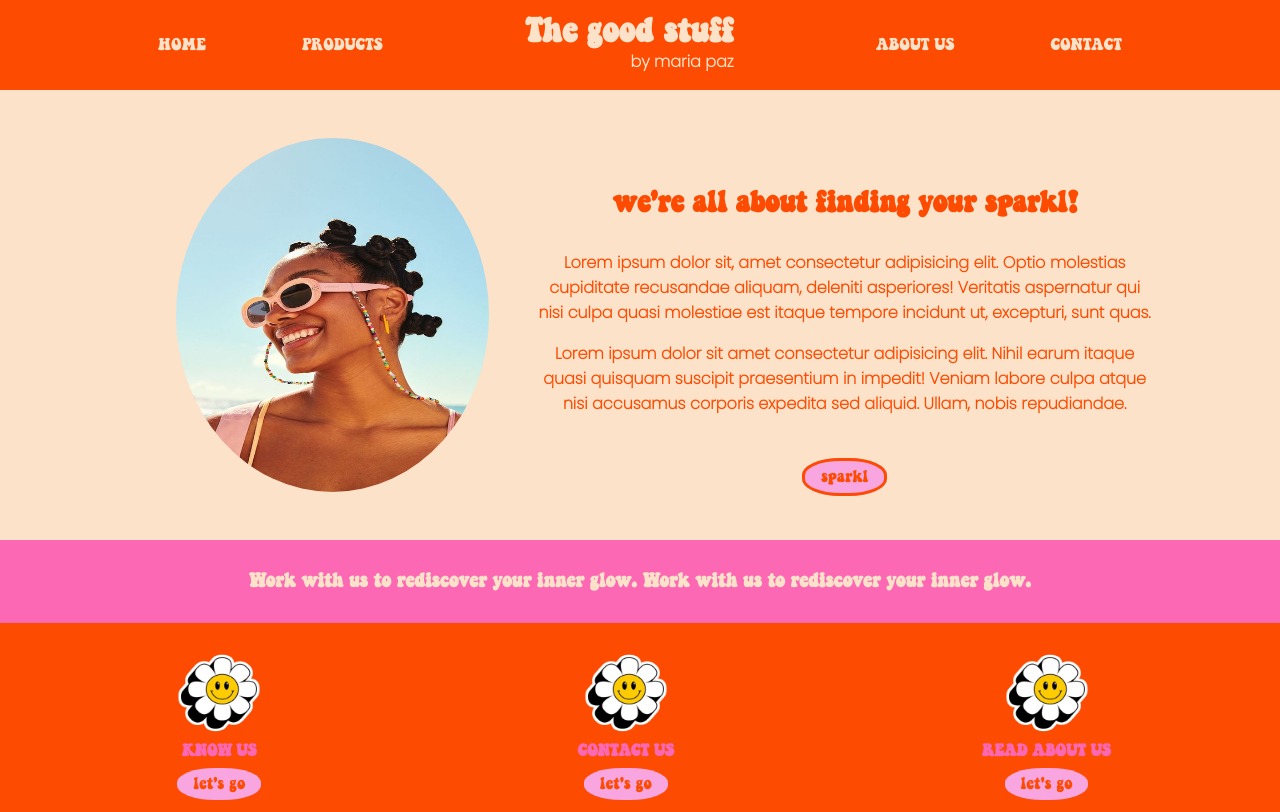
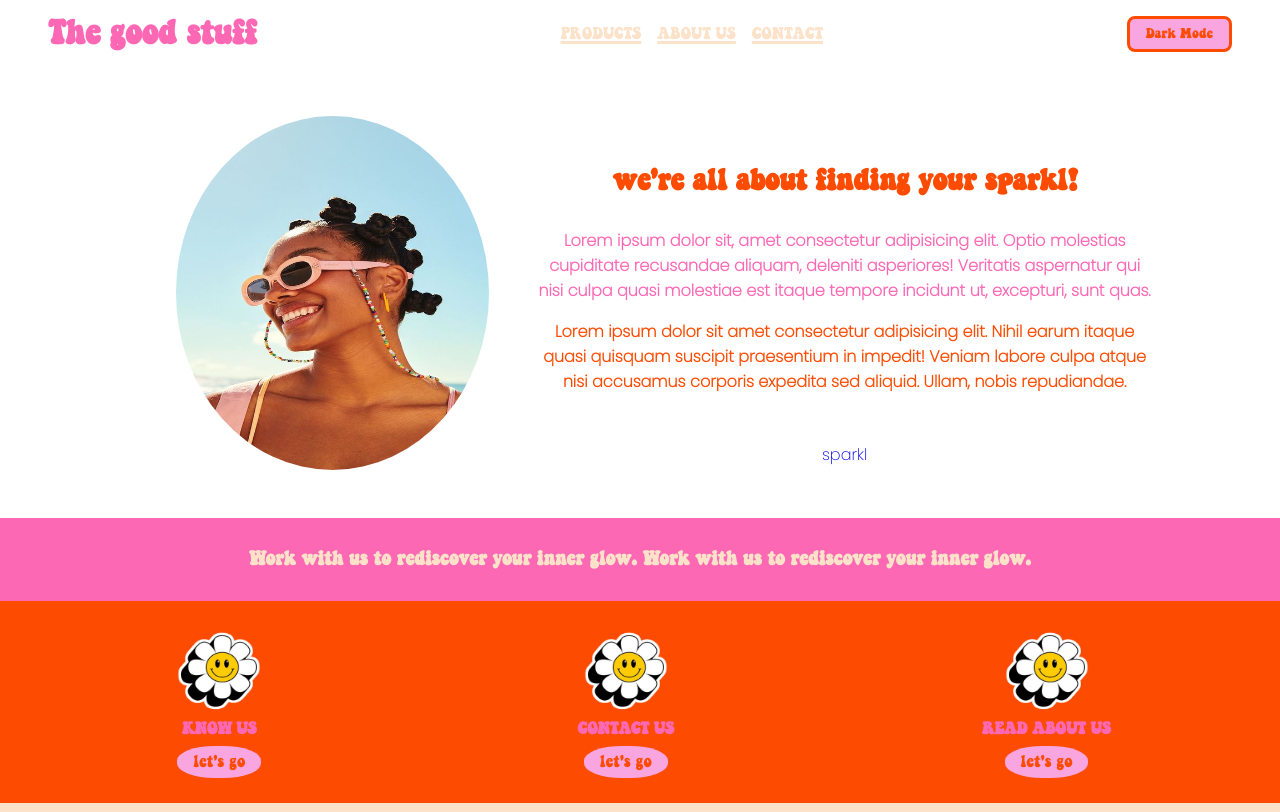
Before and after one commit to mariapazfissolo/thegoodstuff, a plain HTML site: page index.html in a window 1280 px wide. Shown: the top 812 px of the page. Drawn offline with nearby package versions, Linux system fonts and the light colour scheme.

Commit message:
Cambios dark mode

```diff
--- a/css/main.css
+++ b/css/main.css
@@ -21,41 +21,65 @@ h1,h2,h3,h4,h5,h6{
     font-family: groovy;
 
 }
-.logo-titulo{
+.header{
+    display: flex;
+    justify-content: space-between;
+    padding: 1rem 3rem;
+    align-items: center;
+    background-color: transparent;
+    position: sticky;
+}
+.header-logo{
+    font-family: groovy;
+    font-size: 2rem;
+    font-weight: 800;
+    transition: .2s;
+    color: #FD68B5;
+}
+.nav{
+    display: block;
     color: #FCE2C9;
 }
-.logo-subtitulo{
-    color: #FCE2C9;
+.nav-list{
+    font-family: groovy;
+    display: flex;
+    gap: 1rem;
+
 }
-.propaganda{
-    background-color: beige;
-}
-
-.header{
-    display: flex;
-    justify-content: space-evenly;
-    padding: 1rem;
-    align-items: center;
-    background-color: #fd4b01;
-}
-.menu{
+.nav-item{
     list-style-type: none;
-    display: flex;
-    gap: 6rem;
 }
 .menu-link{
     color: #FCE2C9;
+    text-decoration: underline .2rem;
+}
+.header-button{
+    display: flex;
+    align-items: center;
+    gap: 1rem;
+}
+.button{
+    display: flex;
     font-family: groovy;
+    align-items: center;
+    background-color: #F9A5E0;
+    color: #FD4B01;
+    padding: .5rem 1rem;
+    border-radius: .5rem;
+    border: solid .2rem #FD4B01;
+
 }
-.logo-subtitulo{
-    text-align: right;
+.button:hover {
+    background-color: #d9a4ad;
 }
+
 .hero{
-    background-color: #FCE2C9;
+    background-color: transparent;
     display: flex;
     align-items: center;
     padding-inline: 8rem;
 }
+
 .hero-tittle{
     text-align: center;
     padding-top: 6rem;
@@ -66,7 +90,7 @@ h1,h2,h3,h4,h5,h6{
 .hero-text{
     text-align: center;
     padding-bottom: 1rem;
-    color: #FD4B01;
+    color: #FD68B5;
 }
 .hero-image{
     height: 450px;
@@ -79,14 +103,8 @@ h1,h2,h3,h4,h5,h6{
     padding-bottom: 3rem;
     color: #FD4B01;
 }
-.btn{
-    font-family: groovy;
-    background-color: #F9A5E0;
-    color: #FD4B01;
-    padding: .5rem 1rem;
-    border-radius: 45%;
-    border: solid .2rem #FD4B01;
-}
+
+
 .frase{
     display: flex;
     padding: 2rem;
@@ -210,3 +228,14 @@ h1,h2,h3,h4,h5,h6{
     border: solid .3rem white;
     justify-content: center;
 }
+
+/****** DARK MODE ******/
+
+body {
+    transition: background-color .3s, color .3s;
+}
+
+body.dark-mode {
+    background-color: black;
+    color: #FD4B01;
+}
--- a/index.html
+++ b/index.html
@@ -10,32 +10,29 @@
 </head>
 <body>
     <header class="header">
+        <a class="header-logo" href="./index.html">The good stuff</a>
         <nav class="nav">
-            <ul class="menu">
-                <li class="menu-item"><a class="menu-link" href="./index.html">HOME</a></li>
-                <li class="menu-item"><a class="menu-link" href="./pages/products.html">PRODUCTS</a></li>
+            <ul class="nav-list">
+                <li class="nav-item"><a class="menu-link" href="./pages/products.html">PRODUCTS</a></li>
+                <li class="nav-item"><a class="menu-link" href="./pages/about-us.html">ABOUT US</a></li>
+                <li class="nav-item"><a class="menu-link" href="./pages/contact.html">CONTACT</a></li>
             </ul>
         </nav>
-        <div class="logo">
-            <h1 class="logo-titulo">The good stuff</h1>
-            <p class="logo-subtitulo"><strong>by maria paz</strong></p>
+        <div class="header-button">
+            <div>
+                <button id="color-mode" class="button">Dark Mode</button>
+            </div>
         </div>
-        <nav class="nav">
-            <ul class="menu">
-                <li class="menu-item"><a class="menu-link" href="./pages/about-us.html">ABOUT US</a></li>
-                <li class="menu-item"><a class="menu-link" href="./pages/contact.html">CONTACT</a></li>
-            </ul>
-        </nav>
     </header>
     <main>
-        <section class="hero">
+        <section class="hero" id="contenido">
             <img class="hero-image" src="./images/8b9ecad7b1eb6a5071a998394e69a257.jpg" alt="">
             <div class="hero-info">
                 <h2 class="hero-tittle">we're all about finding your sparkl!</h2>
                 <p class="hero-text"><strong>Lorem ipsum dolor sit, amet consectetur adipisicing elit. Optio molestias cupiditate recusandae aliquam, deleniti asperiores! Veritatis aspernatur qui nisi culpa quasi molestiae est itaque tempore incidunt ut, excepturi, sunt quas. </strong></p>
                 <p class="hero-text2"><strong>Lorem ipsum dolor sit amet consectetur adipisicing elit. Nihil earum itaque quasi quisquam suscipit praesentium in impedit! Veniam labore culpa atque nisi accusamus corporis expedita sed aliquid. Ullam, nobis repudiandae.</strong>
                 </p>
-                <p class="hero-text2"><a class="btn" href="#">sparkl</a></p>
+                <p class="hero-text2" id="boton"><a class="btn" href="#">sparkl</a></p>
              </div>
         </section>
         <section class="frase">
@@ -89,13 +86,7 @@
             </div>
 
         </section>
-
-
-
-
-
-
     </main>
-
+   <script src="./js/main.js"></script>
 </body>
 </html>
--- /dev/null
+++ b/js/main.js
@@ -0,0 +1,12 @@
+const colorModeButton = document.querySelector("#color-mode");
+const body = document.body;
+
+colorModeButton.addEventListener("click", cambiarModoColor);
+function cambiarModoColor() {
+    body.classList.toggle("dark-mode");
+    if (body.classList.contains("dark-mode")) {
+        colorModeButton.innerText = "Light Mode";
+    } else {
+        colorModeButton.innerText = "Dark Mode";
+    }
+}
--- /dev/null
+++ b/scss/style.css
@@ -0,0 +1 @@
+/*# sourceMappingURL=style.css.map */
```
Also changed, not shown: 1 other file.
